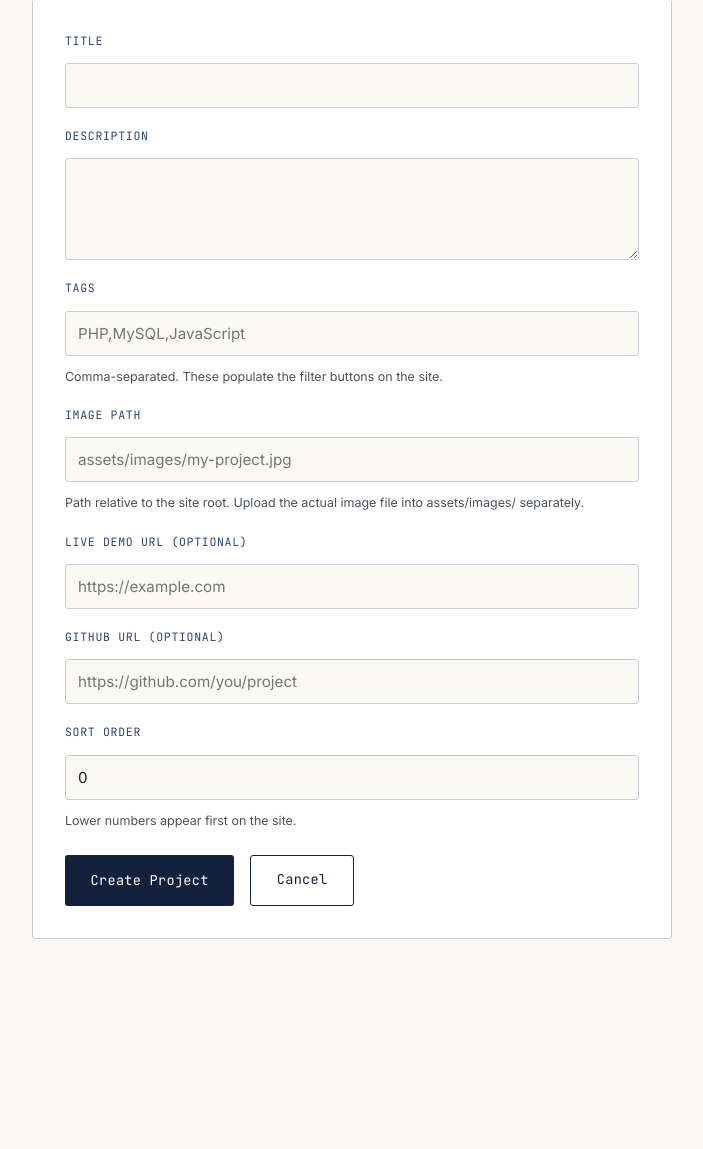
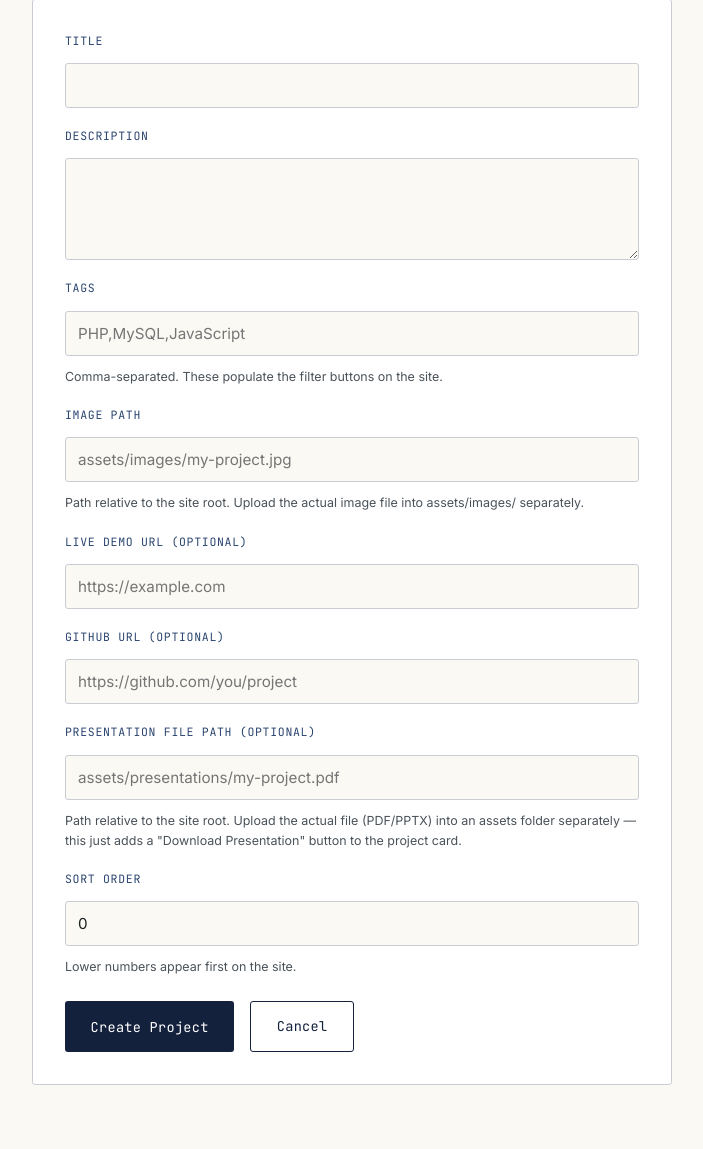
Before and after one commit to Pemindu-Prabodhitha/My_Porfolio, a PHP site: page /php/admin/project-edit.php in a window 1280 px wide. Shown: the part 177-1326 px from the top of the page, without its empty margins (92-795 px from the left). Before the commit the page ends 1116 px from the top, so only its background shows below. Run offline with PHP 8.4, Linux system fonts and the light colour scheme; the visitor is signed in with stand-in values (Sample User, id 1).

Commit message:
updated project card with download presentation btn

```diff
--- a/index.php
+++ b/index.php
@@ -165,6 +165,7 @@ if ($pdo !== null) {
                 'image' => $row['image'],
                 'live' => $row['live_url'],
                 'github' => $row['github_url'],
+                'presentation' => $row['presentation_path'] ?? '',
             ];
         }
         $dataSource = 'database';
@@ -380,6 +381,11 @@ sort($allTags);
                 <a href="<?php echo e($project['github']); ?>" target="_blank" rel="noopener">Source Code →</a>
               <?php endif; ?>
             </div>
+            <div class="project-links">
+              <?php if (!empty($project['presentation'])): ?>
+                <a href="<?php echo e($project['presentation']); ?>" download>>> Download Presentation </a>
+              <?php endif; ?>
+              </div>
           </article>
         <?php endforeach; ?>
       <?php endif; ?>
--- a/php/admin/project-edit.php
+++ b/php/admin/project-edit.php
@@ -13,6 +13,7 @@ $project = [
     'image' => '',
     'live_url' => '',
     'github_url' => '',
+    'presentation_path' => '',
     'sort_order' => 0,
 ];
 
@@ -52,6 +53,7 @@ if ($_SERVER['REQUEST_METHOD'] === 'POST') {
         $project['image'] = trim($_POST['image'] ?? '');
         $project['live_url'] = trim($_POST['live_url'] ?? '');
         $project['github_url'] = trim($_POST['github_url'] ?? '');
+        $project['presentation_path'] = trim($_POST['presentation_path'] ?? '');
         $project['sort_order'] = (int) ($_POST['sort_order'] ?? 0);
 
         if ($project['title'] === '' || strlen($project['title']) > 150) {
@@ -77,7 +79,8 @@ if ($_SERVER['REQUEST_METHOD'] === 'POST') {
                 if ($isEdit) {
                     $stmt = $pdo->prepare(
                         'UPDATE projects SET title=:title, description=:description, tags=:tags,
-                         image=:image, live_url=:live_url, github_url=:github_url, sort_order=:sort_order
+                         image=:image, live_url=:live_url, github_url=:github_url,
+                         presentation_path=:presentation_path, sort_order=:sort_order
                          WHERE id=:id'
                     );
                     $stmt->execute([
@@ -87,6 +90,7 @@ if ($_SERVER['REQUEST_METHOD'] === 'POST') {
                         ':image' => $project['image'],
                         ':live_url' => $project['live_url'] ?: null,
                         ':github_url' => $project['github_url'] ?: null,
+                        ':presentation_path' => $project['presentation_path'] ?: null,
                         ':sort_order' => $project['sort_order'],
                         ':id' => $id,
                     ]);
@@ -94,8 +98,8 @@ if ($_SERVER['REQUEST_METHOD'] === 'POST') {
                     exit;
                 } else {
                     $stmt = $pdo->prepare(
-                        'INSERT INTO projects (title, description, tags, image, live_url, github_url, sort_order)
-                         VALUES (:title, :description, :tags, :image, :live_url, :github_url, :sort_order)'
+                        'INSERT INTO projects (title, description, tags, image, live_url, github_url, presentation_path, sort_order)
+                         VALUES (:title, :description, :tags, :image, :live_url, :github_url, :presentation_path, :sort_order)'
                     );
                     $stmt->execute([
                         ':title' => $project['title'],
@@ -104,6 +108,7 @@ if ($_SERVER['REQUEST_METHOD'] === 'POST') {
                         ':image' => $project['image'],
                         ':live_url' => $project['live_url'] ?: null,
                         ':github_url' => $project['github_url'] ?: null,
+                        ':presentation_path' => $project['presentation_path'] ?: null,
                         ':sort_order' => $project['sort_order'],
                     ]);
                     header('Location: projects.php?flash=created');
@@ -167,6 +172,12 @@ include __DIR__ . '/_header.php';
   </div>
 
   <div class="form-group">
+    <label for="presentation_path">Presentation File Path (optional)</label>
+    <input type="text" id="presentation_path" name="presentation_path" value="<?php echo e($project['presentation_path'] ?? ''); ?>" placeholder="assets/presentations/my-project.pdf">
+    <p class="hint">Path relative to the site root. Upload the actual file (PDF/PPTX) into an assets folder separately — this just adds a "Download Presentation" button to the project card.</p>
+  </div>
+
+  <div class="form-group">
     <label for="sort_order">Sort Order</label>
     <input type="number" id="sort_order" name="sort_order" value="<?php echo e($project['sort_order']); ?>">
     <p class="hint">Lower numbers appear first on the site.</p>
--- a/php/admin/projects.php
+++ b/php/admin/projects.php
@@ -64,7 +64,8 @@ include __DIR__ . '/_header.php';
             <td><?php echo e($project['tags']); ?></td>
             <td>
               <?php if (!empty($project['live_url'])): ?>Live &nbsp;<?php endif; ?>
-              <?php if (!empty($project['github_url'])): ?>GitHub<?php endif; ?>
+              <?php if (!empty($project['github_url'])): ?>GitHub &nbsp;<?php endif; ?>
+              <?php if (!empty($project['presentation_path'])): ?>Presentation<?php endif; ?>
             </td>
             <td class="row-actions">
               <a href="project-edit.php?id=<?php echo (int) $project['id']; ?>">Edit</a>
```
Also changed, not shown: 4 other files.
